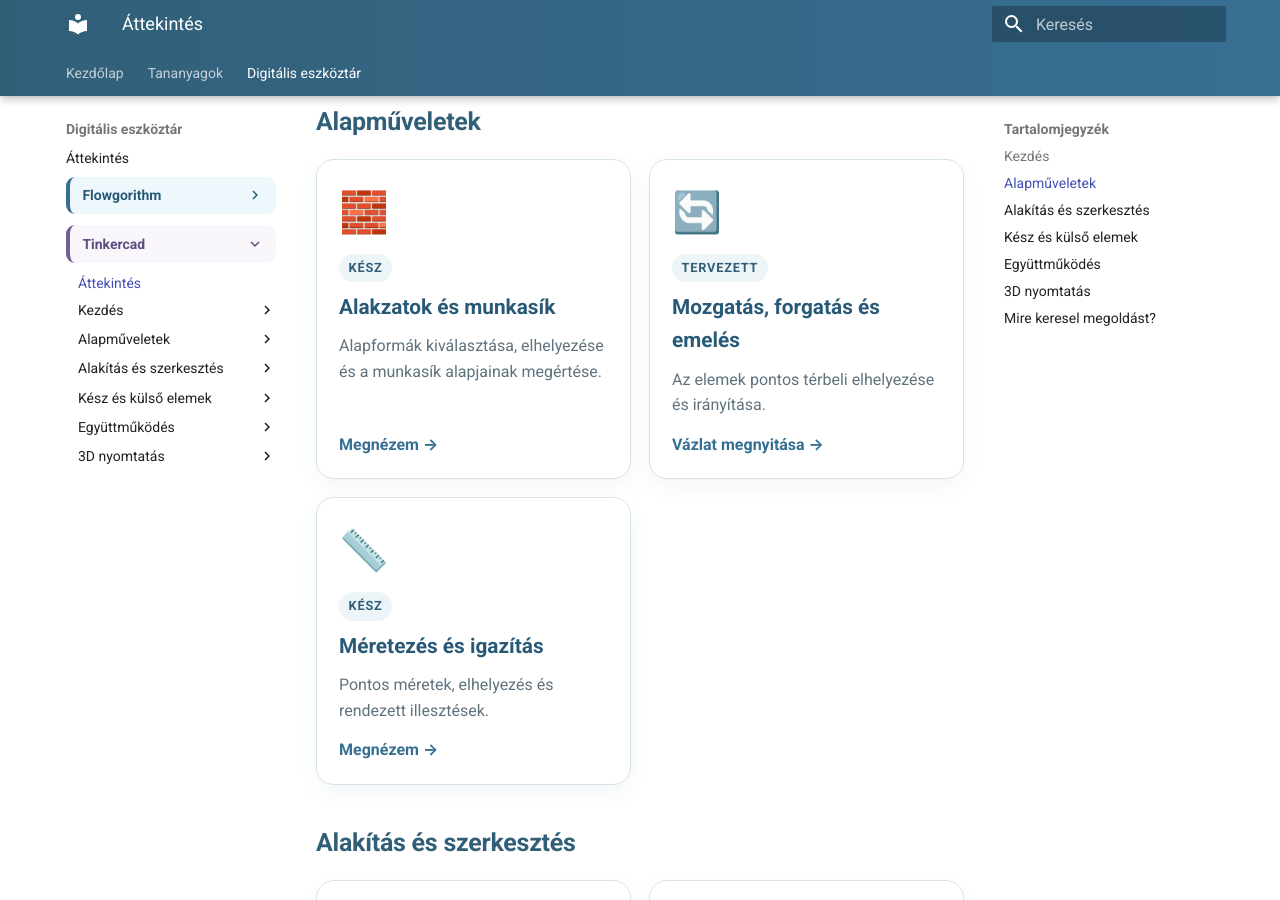
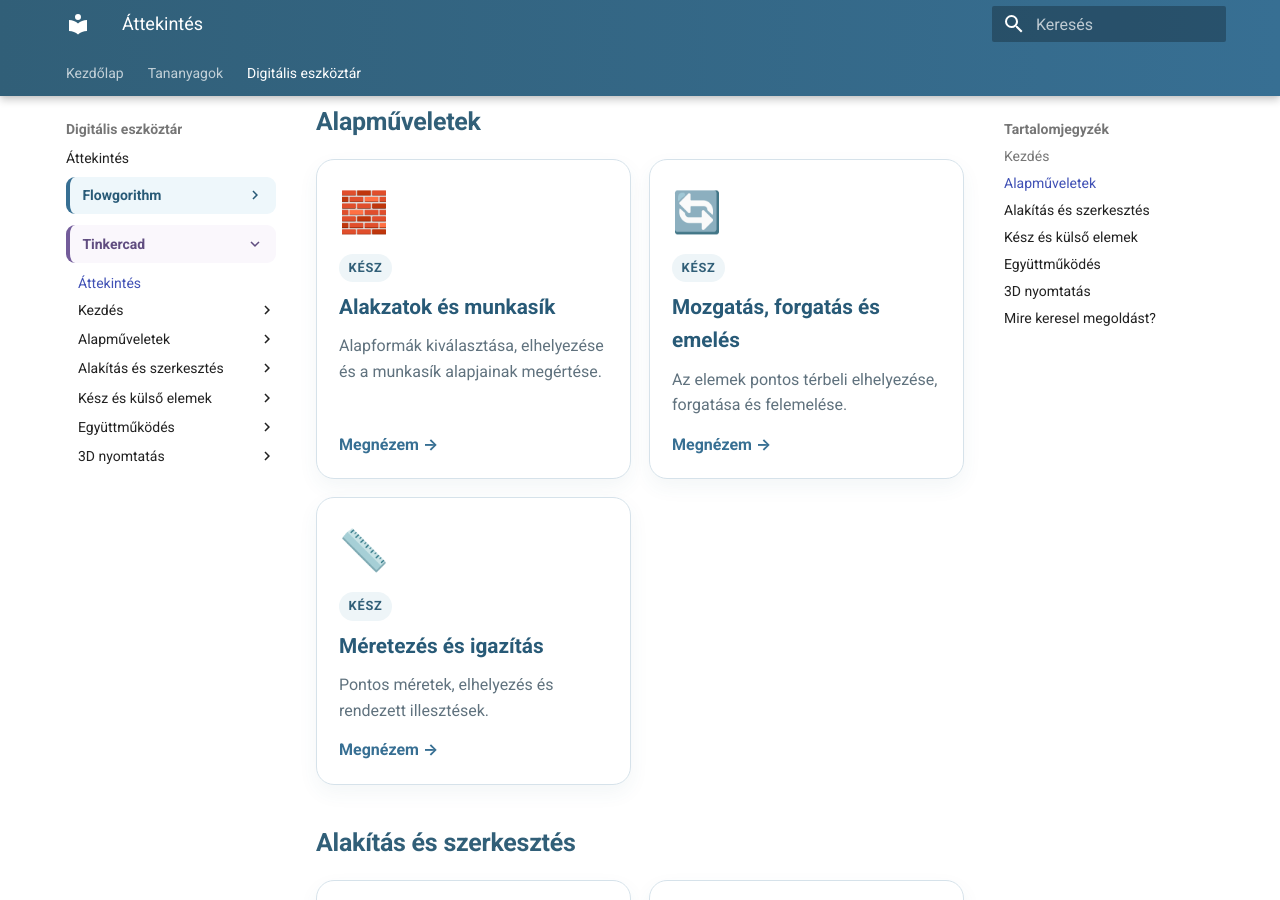
Before and after one commit to bsuszter/digitalis-eszkoztar, an MkDocs documentation site: the page built from docs/eszkoztar/tinkercad/index.md, in a window 1280 px wide and 900 px high, scrolled down 1505 px. Built offline with MkDocs 1.6.1 and Material for MkDocs 9.7.7, drawn with Linux system fonts in a browser that asks for light colours.

Commit message:
Mark Tinkercad movement lesson complete

```diff
--- a/docs/eszkoztar/tinkercad/index.md
+++ b/docs/eszkoztar/tinkercad/index.md
@@ -58,10 +58,10 @@
 
   <a class="tool-card" href="mozgas-forgatas-emeles/">
     <span class="tool-icon">🔄</span>
-    <span class="tool-tag">TERVEZETT</span>
+    <span class="tool-tag">KÉSZ</span>
     <strong>Mozgatás, forgatás és emelés</strong>
-    <span>Az elemek pontos térbeli elhelyezése és irányítása.</span>
-    <span class="tool-link">Vázlat megnyitása →</span>
+    <span>Az elemek pontos térbeli elhelyezése, forgatása és felemelése.</span>
+    <span class="tool-link">Megnézem →</span>
   </a>
 
   <a class="tool-card" href="meretezes/">
```
